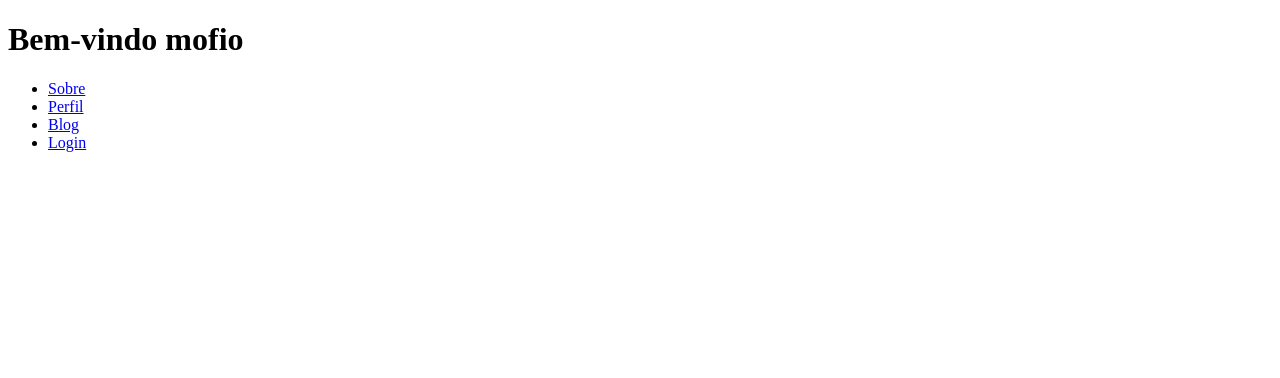
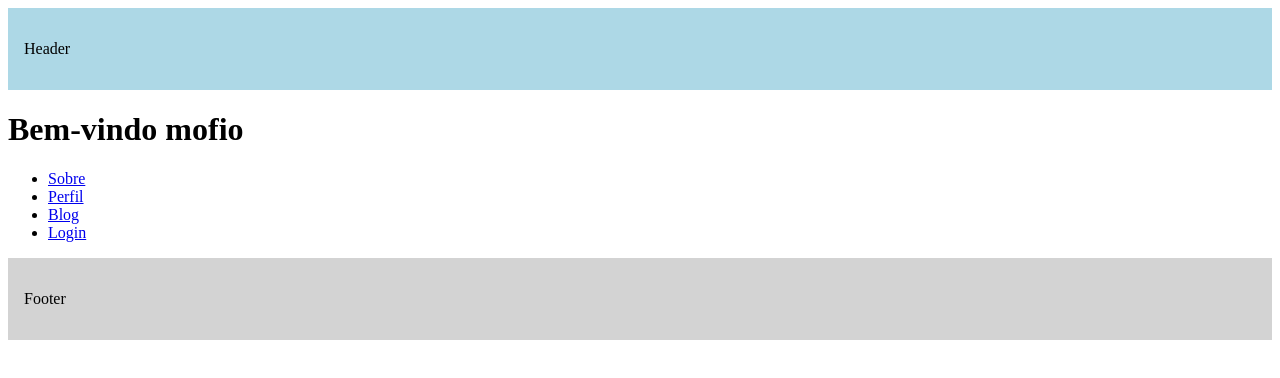
Before and after one commit to santiagvs/NextJSBasics, a Next.js app: page / in a window 1280 px wide. Shown: the top 378 px of the page. Built offline with nearby package versions, Linux system fonts and the light colour scheme.

Commit message:
learning about layouts

```diff
--- a/src/app/layout.tsx
+++ b/src/app/layout.tsx
@@ -10,7 +10,23 @@
 }) {
   return (
     <html lang="en">
-      <body>{children}</body>
+      <body>
+        <header style={{
+          backgroundColor: 'lightblue',
+          padding: '1rem',
+        }}>
+          <p>Header</p>
+        </header>
+
+        {children}
+
+        <footer style={{
+          backgroundColor: 'lightgrey',
+          padding: '1rem',
+        }}>
+          <p>Footer</p>
+        </footer>
+      </body>
     </html>
   )
 }
```
